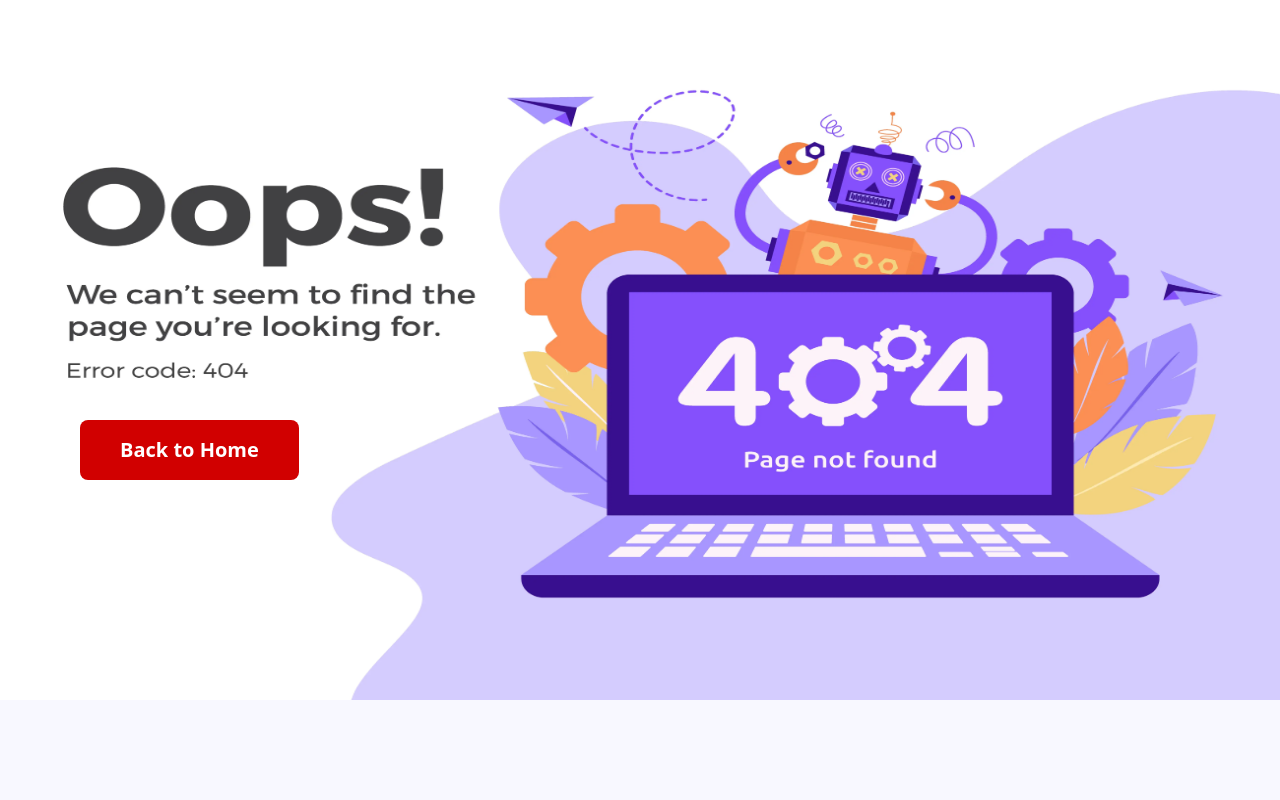
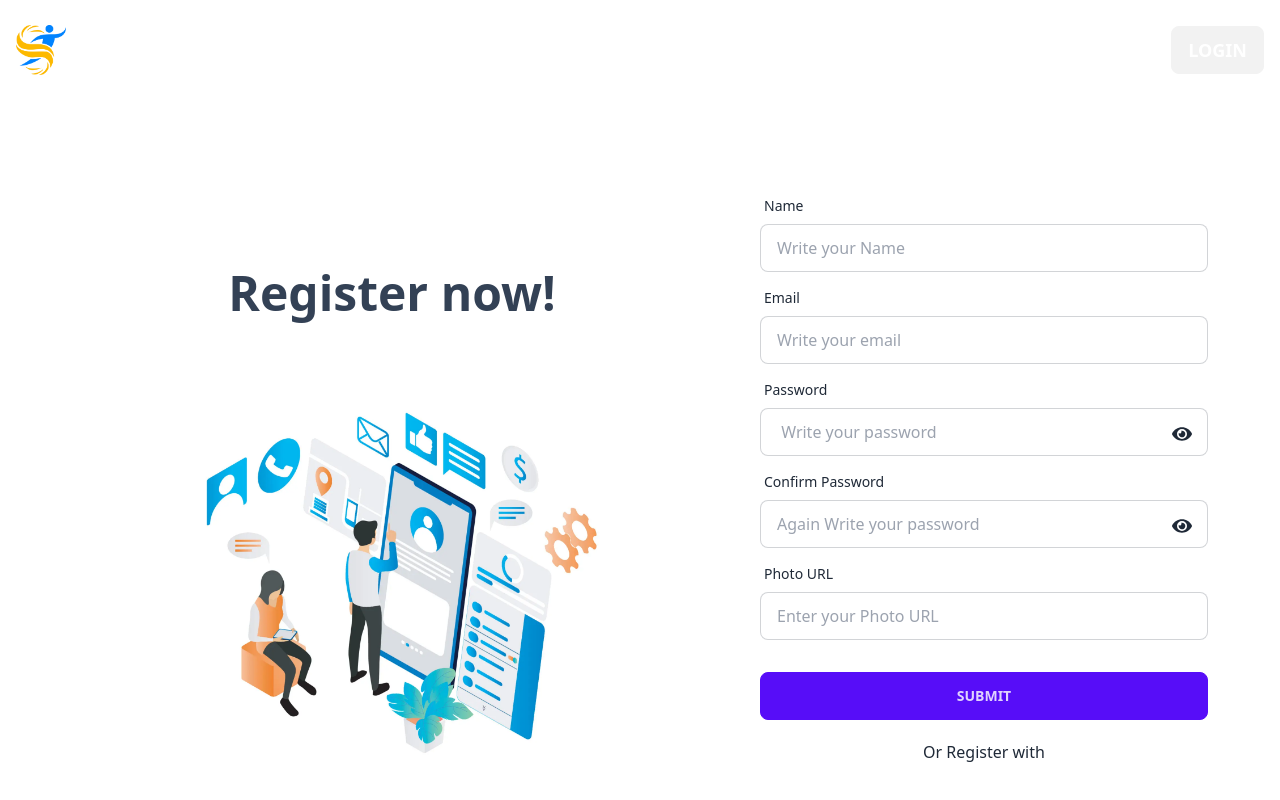
Before and after one commit to 75mdnazmul/Learn_Sports--Client_Site, a React (Vite) app: page /registration in a window 1280 px wide. Before the commit this address had no page. Shown: the top 800 px of the page. Built offline with nearby package versions, Linux system fonts and the light colour scheme.

Commit message:
Registration page is created

```diff
--- a/index.html
+++ b/index.html
@@ -1,5 +1,5 @@
 <!DOCTYPE html>
-<html lang="en" style="background-color: ghostwhite;">
+<html lang="en" style="background-color:white;">
   <head>
     <meta charset="UTF-8" />
     <link rel="icon" href="logo.webp" />
--- a/src/Pages/ErrorPage/ErrorPage.jsx
+++ b/src/Pages/ErrorPage/ErrorPage.jsx
@@ -9,7 +9,7 @@ const ErrorPage = () => {
         <div className=" text-center relative">
                 < img src={img} alt="" className='w-screen h-[700px] col-sm-12 col-lg-6 '  />
                 <Link to='/' className="absolute bottom-[200px] left-5 lg:left-20 sm:left-5 md:left-5">
-                    <button className='px-10 mb-5 rounded-lg text-xl fw-bold border-0 py-4 font-bold' style={{ color: 'white', backgroundColor: '#d10000' }} title="Go to the Home">Back to Home</button>
+                    <button className='px-10 mb-5 rounded-lg text-xl fw-bold border-0 py-4 font-bold text-white bg-blue-700 hover:bg-[#F7B501]' title="Go to the Home">Back to Home</button>
                 </Link>
         </div>
     );
--- a/src/Pages/Login/Login.jsx
+++ b/src/Pages/Login/Login.jsx
@@ -1,14 +1,22 @@
-import React from 'react';
+import React, { useState } from 'react';
 import loginImg from "../../assets/Login & resister/login.webp"
 import usePageTitleName from '../../Hook/PageTitleName/PageTitleName';
 import { Link } from 'react-router-dom';
+import { FaEye, FaEyeSlash, FaGoogle } from 'react-icons/fa';
+
 
 const Login = () => {
     usePageTitleName('Login Page')
+    const [open, setOpen] = useState(false);
+
+    const handleToggle = () =>{
+        setOpen(!open)
+    }
+
     return (
         <div>
             <div className="hero min-h-screen">
-                <div className="hero-content flex-col lg:flex-row-reverse">
+                <div className="hero-content flex-col justify-around lg:flex-row-reverse">
                     <div className="w-1/2 text-center ps-20">
                         <h1 className="text-5xl pb-10 text-slate-700 font-bold">Login now!</h1>
                         <img src={loginImg} alt="Logo Image" />
@@ -21,16 +29,23 @@ const Login = () => {
                                 </label>
                                 <input type="text" placeholder="email" className="input input-bordered" />
                             </div>
-                            <div className="form-control">
-                                <label className="label">
+                            <div className="form-control relative">
+                                <label className="label ">
                                     <span className="label-text">Password</span>
                                 </label>
-                                <input type="text" placeholder="password" className="input input-bordered" />
+                                <input type='' placeholder="password" className="input input-bordered " />
+                                <span className='absolute right-4 bottom-3 text-xl cursor-pointer' onClick={handleToggle}>{
+                                    (open === false) ? <FaEye/> : <FaEyeSlash/>
+                                }</span>
                             </div>
                             <div className="form-control mt-6">
                                 <button className="btn btn-primary hover:bg-[#F7B501]">Login</button>
                             </div>
-                            <p className='text-center pt-3 mb-0 text-lg'>Do not have an account ? Then <Link to="/register" className='hover:underline font-bold hover:text-[#F7B501]'>Register</Link></p>
+                            <h2 className='text-center pt-3'>Or Login with</h2>
+                            <div className='text-center'>
+                                <button className='p-3 text-white text-5xl mx-auto border-0 flex items-center'><FaGoogle/><span className='text-xl'>oogle</span></button>
+                            </div>
+                            <p className='text-center pt-3 mb-0 text-lg'>Do not have an account ? Then <Link to="/registration" className='underline font-bold hover:text-[#F7B501]'>Register</Link></p>
                         </div>
                     </div>
                 </div>
--- /dev/null
+++ b/src/Pages/Registration/Registration.jsx
@@ -0,0 +1,73 @@
+import React, { useState } from 'react';
+import loginImg from "../../assets/Login & resister/register.webp"
+import usePageTitleName from '../../Hook/PageTitleName/PageTitleName';
+import { Link } from 'react-router-dom';
+import { FaEye, FaEyeSlash, FaGoogle } from 'react-icons/fa';
+
+const Registration = () => {
+    usePageTitleName('Registration page')
+    const [open, setOpen] = useState(false);
+
+    const handleToggle = () =>{
+        setOpen(!open)
+    }
+    return (
+            <div className="hero py-10">
+                <div className="hero-content flex-col justify-around lg:flex-row-reverse">
+                    <div className="w-1/2 card  max-w-lg  bg-base-100">
+                        <div className="card-body">
+                            <div className="form-control">
+                                <label className="label">
+                                    <span className="label-text">Name</span>
+                                </label>
+                                <input type="text" placeholder="Write your Name" className="input input-bordered" />
+                            </div>
+                            <div className="form-control">
+                                <label className="label">
+                                    <span className="label-text">Email</span>
+                                </label>
+                                <input type="text" placeholder="Write your email" className="input input-bordered" />
+                            </div>
+                            <div className="form-control relative">
+                                <label className="label">
+                                    <span className="label-text">Password</span>
+                                </label>
+                                <input type="password" placeholder=" Write your password" className="input input-bordered" />
+                                <span className='absolute right-4 bottom-3 text-xl cursor-pointer' onClick={handleToggle}>{
+                                    (open === false) ? <FaEye/> : <FaEyeSlash/>
+                                }</span>
+                            </div>
+                            <div className="form-control relative">
+                                <label className="label">
+                                    <span className="label-text">Confirm Password</span>
+                                </label>
+                                <input type="password" placeholder="Again Write your password" className="input input-bordered" />
+                                <span className='absolute right-4 bottom-3 text-xl cursor-pointer' onClick={handleToggle}>{
+                                    (open === false) ? <FaEye/> : <FaEyeSlash/>
+                                }</span>
+                            </div>
+                            <div className="form-control">
+                                <label className="label">
+                                    <span className="label-text">Photo URL</span>
+                                </label>
+                                <input type="url" placeholder="Enter your Photo URL" className="input input-bordered" />
+                            </div>
+                            <div className="form-control mt-6">
+                                <button className="btn btn-primary hover:bg-[#F7B501]">submit</button>
+                            </div>
+                            <h2 className='text-center pt-3'>Or Register with</h2>                            <div className='text-center'>
+                                <button className='p-3 text-white text-5xl mx-auto border-0 flex items-center'><FaGoogle/><span className='text-xl'>oogle</span></button>
+                            </div>
+                            <p className='text-center pt-3 mb-0 text-lg'>Already have an account ? Then <Link to="/login" className='underline font-bold hover:text-[#F7B501]'>Login</Link></p>
+                        </div>
+                    </div>
+                    <div className="w-1/2 text-center ps-20">
+                        <h1 className="text-5xl pb-10 text-slate-700 font-bold">Register now!</h1>
+                        <img src={loginImg} alt="Logo Image" />
+                    </div>
+                </div>
+            </div>
+    );
+};
+
+export default Registration;
--- a/src/Routes/Routes.jsx
+++ b/src/Routes/Routes.jsx
@@ -5,6 +5,7 @@ import Main from "../Layout/Main";
 import Home from "../Pages/Home/Home/Home";
 import ErrorPage from "../Pages/ErrorPage/ErrorPage";
 import Login from "../Pages/Login/Login";
+import Registration from "../Pages/Registration/Registration";
 
 export const router = createBrowserRouter([
   {
@@ -19,6 +20,10 @@ export const router = createBrowserRouter([
       {
         path: "/login",
         element: <Login></Login>
+      },
+      {
+        path: '/registration',
+        element: <Registration></Registration>
       }
     ],
   },
```
